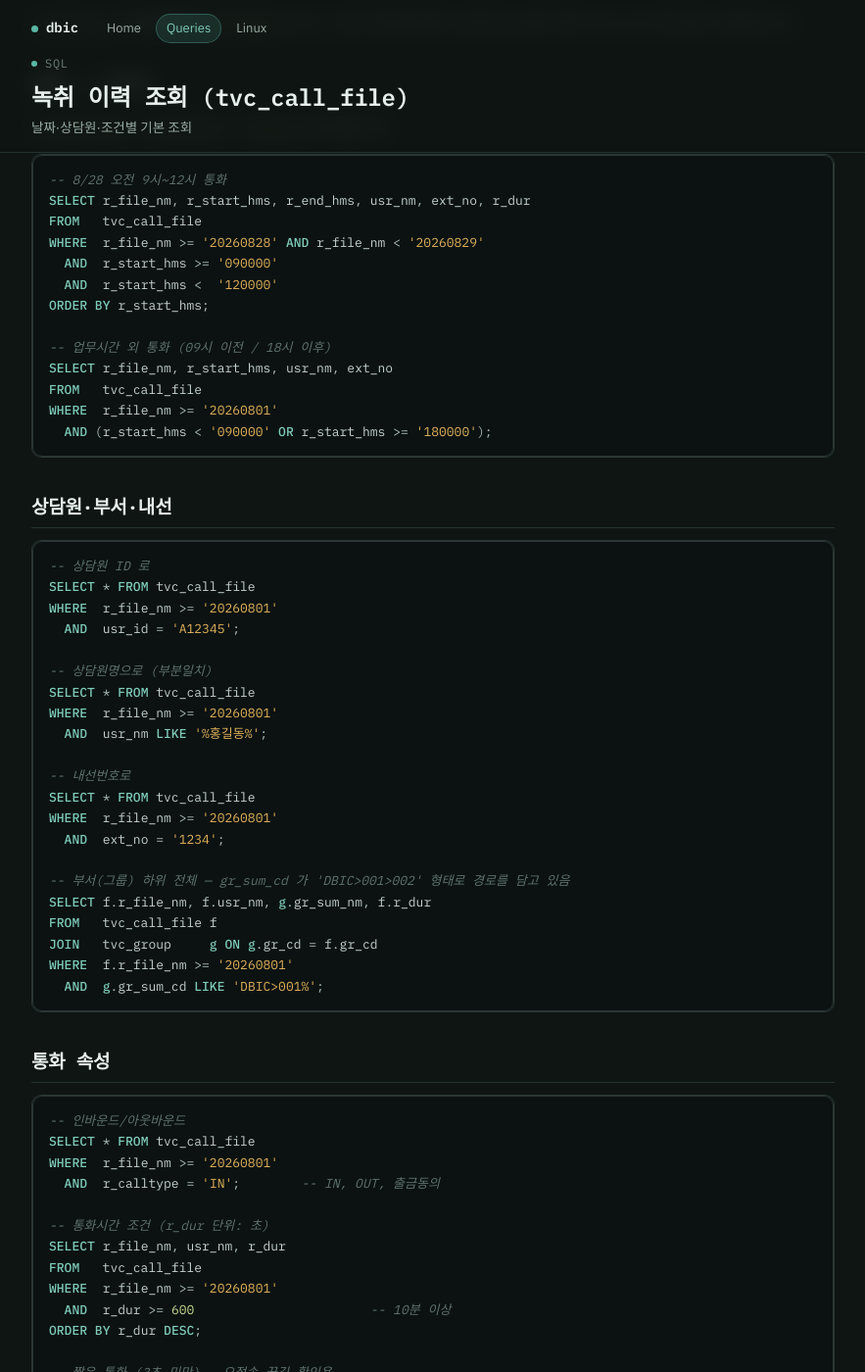
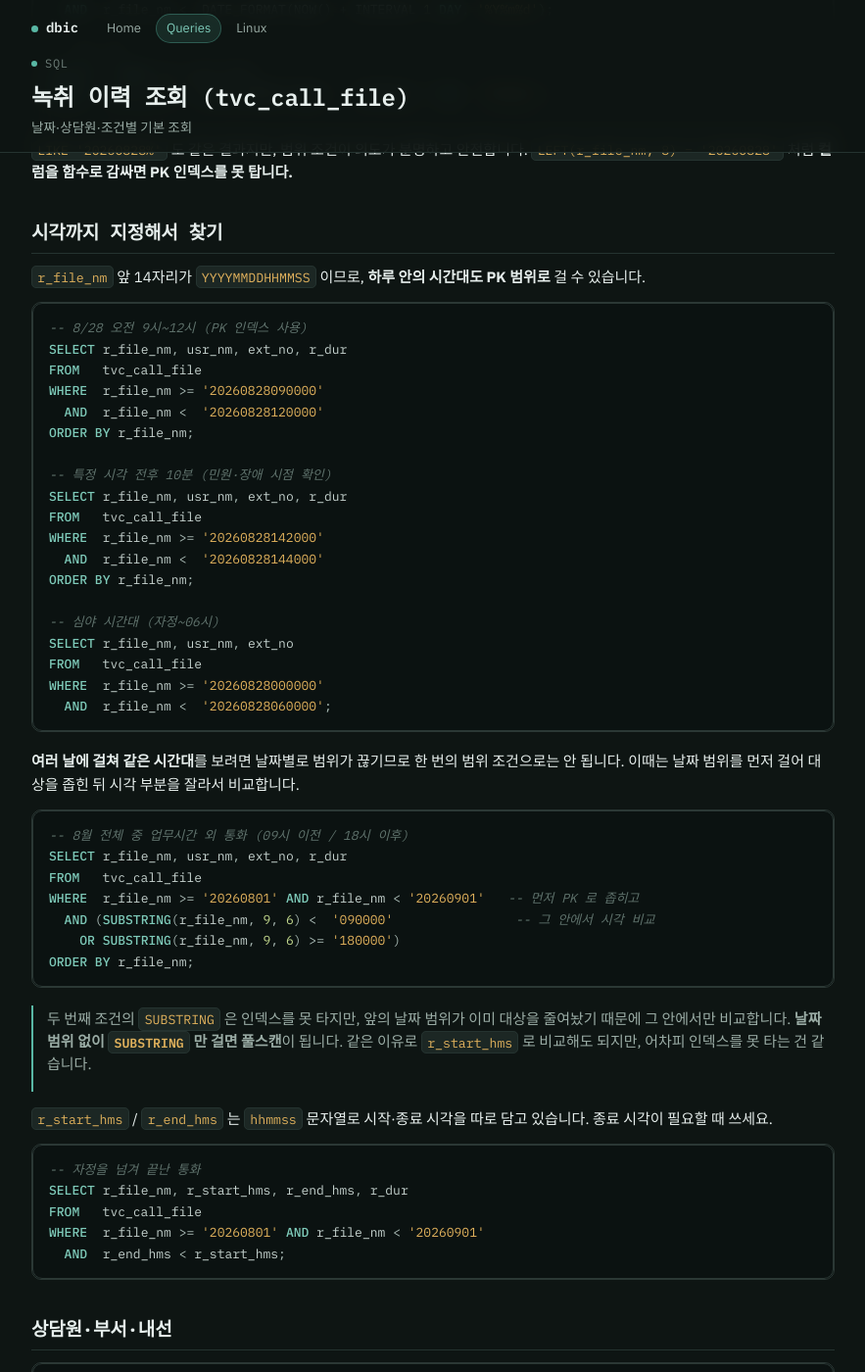
Before and after one commit to mgar0717/dbic, a Jekyll site: the page built from queries/call-file-basic.md, in a window 1280 px wide and 1400 px high, scrolled down 896 px. Shown: the whole window at 98% size, without its empty margins (38-921 px from the left). Built offline with Jekyll 4.4.1, drawn with Linux system fonts in a browser that asks for light colours; some web fonts are replaced; some of the changed text lies outside the part shown.

Commit message:
Use the full YYYYMMDDHHMMSS prefix of r_file_nm
The primary key encodes date and time, not just the date, with a
suffix after the first 14 characters. Time-of-day filters can
therefore stay on the primary key instead of falling back to the
unindexed r_start_hms column.

- Adds hour-range, around-a-moment, and overnight queries as plain
  primary-key range scans
- Keeps SUBSTRING only where a time window spans several days, and
  says why the preceding date range still matters there
- Replaces exact-match examples that used an invented filename shape;
  a 14-digit timestamp needs a range, not =, because of the suffix

````diff
--- a/queries/call-file-basic.md
+++ b/queries/call-file-basic.md
@@ -6,7 +6,18 @@ tag: 기본
 ---
 
 녹취 이력의 메인 테이블은 `tvc_call_file` 이고 PK 는 `r_file_nm` 입니다.
-날짜 조회는 **PK 인 `r_file_nm` 앞자리(YYYYMMDD)로 범위를 거는 방식**이 가장 빠릅니다.
+
+`r_file_nm` 은 **앞 14자리가 `YYYYMMDDHHMMSS`** 이고 뒤에 문자열이 더 붙습니다.
+
+```
+20260828090142....
+└──┬───┘└─┬──┘
+ 날짜     시각      + 뒤에 추가 문자열
+```
+
+덕분에 **날짜뿐 아니라 시각까지 PK 앞자리 범위 비교만으로 조회**할 수 있습니다.
+별도 컬럼(`r_start_hms` 등)으로 거는 것보다 훨씬 빠릅니다.
+`ORDER BY r_file_nm` 이 곧 시간순 정렬이기도 합니다.
 
 > 아래는 MariaDB 기준입니다. MSSQL 은 `LIMIT n` → `TOP n`,
 > `DATE_FORMAT(NOW(),'%Y%m%d')` → `CONVERT(varchar(8), GETDATE(), 112)` 로 바꿔 쓰세요.
@@ -38,27 +49,58 @@ WHERE  r_file_nm >= DATE_FORMAT(NOW() - INTERVAL 7 DAY, '%Y%m%d');
 `LIKE '20260828%'` 도 같은 결과지만, 범위 조건이 의도가 분명하고 안전합니다.
 `LEFT(r_file_nm, 8) = '20260828'` 처럼 **컬럼을 함수로 감싸면 PK 인덱스를 못 탑니다.**
 
-`r_file_nm` 은 **앞 8자리가 `YYYYMMDD`** 입니다. 그래서 문자열 범위 비교만으로
-날짜 조회가 되고, PK 인덱스를 그대로 탑니다.
+## 시각까지 지정해서 찾기
 
-## 날짜 + 시간대
-
-`r_start_hms` / `r_end_hms` 는 `hhmmss` 문자열입니다.
+`r_file_nm` 앞 14자리가 `YYYYMMDDHHMMSS` 이므로, **하루 안의 시간대도 PK 범위로** 걸 수 있습니다.
 
 ```sql
--- 8/28 오전 9시~12시 통화
-SELECT r_file_nm, r_start_hms, r_end_hms, usr_nm, ext_no, r_dur
+-- 8/28 오전 9시~12시 (PK 인덱스 사용)
+SELECT r_file_nm, usr_nm, ext_no, r_dur
 FROM   tvc_call_file
-WHERE  r_file_nm >= '20260828' AND r_file_nm < '20260829'
-  AND  r_start_hms >= '090000'
-  AND  r_start_hms <  '120000'
-ORDER BY r_start_hms;
+WHERE  r_file_nm >= '20260828090000'
+  AND  r_file_nm <  '20260828120000'
+ORDER BY r_file_nm;
 
--- 업무시간 외 통화 (09시 이전 / 18시 이후)
-SELECT r_file_nm, r_start_hms, usr_nm, ext_no
+-- 특정 시각 전후 10분 (민원·장애 시점 확인)
+SELECT r_file_nm, usr_nm, ext_no, r_dur
 FROM   tvc_call_file
-WHERE  r_file_nm >= '20260801'
-  AND (r_start_hms < '090000' OR r_start_hms >= '180000');
+WHERE  r_file_nm >= '20260828142000'
+  AND  r_file_nm <  '20260828144000'
+ORDER BY r_file_nm;
+
+-- 심야 시간대 (자정~06시)
+SELECT r_file_nm, usr_nm, ext_no
+FROM   tvc_call_file
+WHERE  r_file_nm >= '20260828000000'
+  AND  r_file_nm <  '20260828060000';
+```
+
+**여러 날에 걸쳐 같은 시간대**를 보려면 날짜별로 범위가 끊기므로 한 번의 범위 조건으로는
+안 됩니다. 이때는 날짜 범위를 먼저 걸어 대상을 좁힌 뒤 시각 부분을 잘라서 비교합니다.
+
+```sql
+-- 8월 전체 중 업무시간 외 통화 (09시 이전 / 18시 이후)
+SELECT r_file_nm, usr_nm, ext_no, r_dur
+FROM   tvc_call_file
+WHERE  r_file_nm >= '20260801' AND r_file_nm < '20260901'   -- 먼저 PK 로 좁히고
+  AND (SUBSTRING(r_file_nm, 9, 6) <  '090000'                -- 그 안에서 시각 비교
+    OR SUBSTRING(r_file_nm, 9, 6) >= '180000')
+ORDER BY r_file_nm;
+```
+
+> 두 번째 조건의 `SUBSTRING` 은 인덱스를 못 타지만, 앞의 날짜 범위가 이미 대상을 줄여놨기
+> 때문에 그 안에서만 비교합니다. **날짜 범위 없이 `SUBSTRING` 만 걸면 풀스캔**이 됩니다.
+> 같은 이유로 `r_start_hms` 로 비교해도 되지만, 어차피 인덱스를 못 타는 건 같습니다.
+
+`r_start_hms` / `r_end_hms` 는 `hhmmss` 문자열로 시작·종료 시각을 따로 담고 있습니다.
+종료 시각이 필요할 때 쓰세요.
+
+```sql
+-- 자정을 넘겨 끝난 통화
+SELECT r_file_nm, r_start_hms, r_end_hms, r_dur
+FROM   tvc_call_file
+WHERE  r_file_nm >= '20260801' AND r_file_nm < '20260901'
+  AND  r_end_hms < r_start_hms;
 ```
 
 ## 상담원·부서·내선
@@ -203,8 +245,13 @@ WHERE  r_file_nm >= '20260801'
 ## 자주 쓰는 조회 한 줄
 
 ```sql
--- 특정 파일 한 건 상세
-SELECT * FROM tvc_call_file WHERE r_file_nm = '20260828_090142_1234';
+-- 특정 파일 한 건 상세 (전체 파일명을 알 때)
+SELECT * FROM tvc_call_file WHERE r_file_nm = '<전체 파일명>';
+
+-- 시각만 알 때 — 앞 14자리로 찾기 (뒤에 문자열이 더 붙으므로 = 로는 안 잡힘)
+SELECT * FROM tvc_call_file
+WHERE  r_file_nm >= '20260828090142'
+  AND  r_file_nm <  '20260828090143';
 
 -- 가장 최근 녹취 20건
 SELECT r_file_nm, r_start_hms, usr_nm, ext_no, r_dur, srv_id
````
Also changed, not shown: queries/call-file-stats.md (+2 -1 lines), queries/master-log.md (+3 -3 lines).
